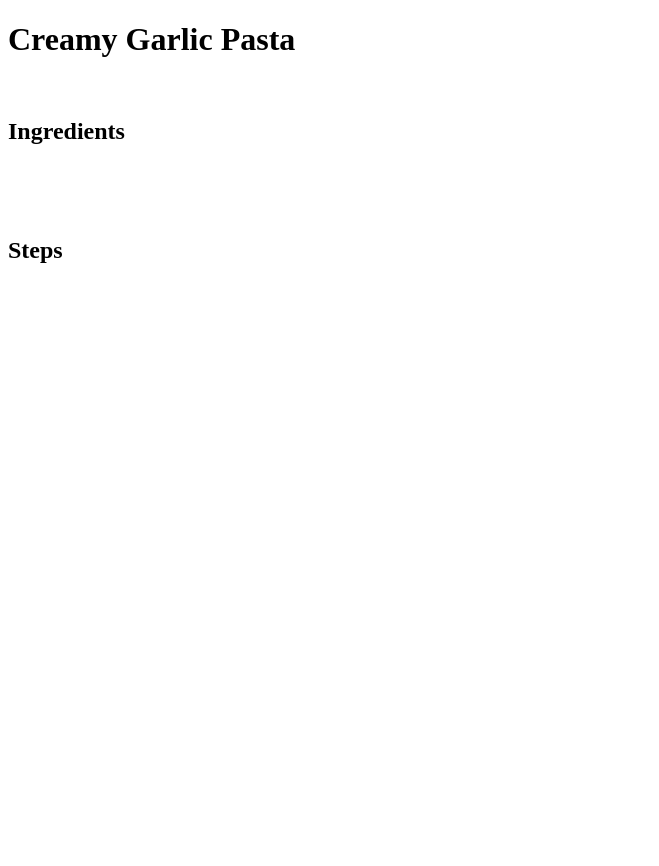
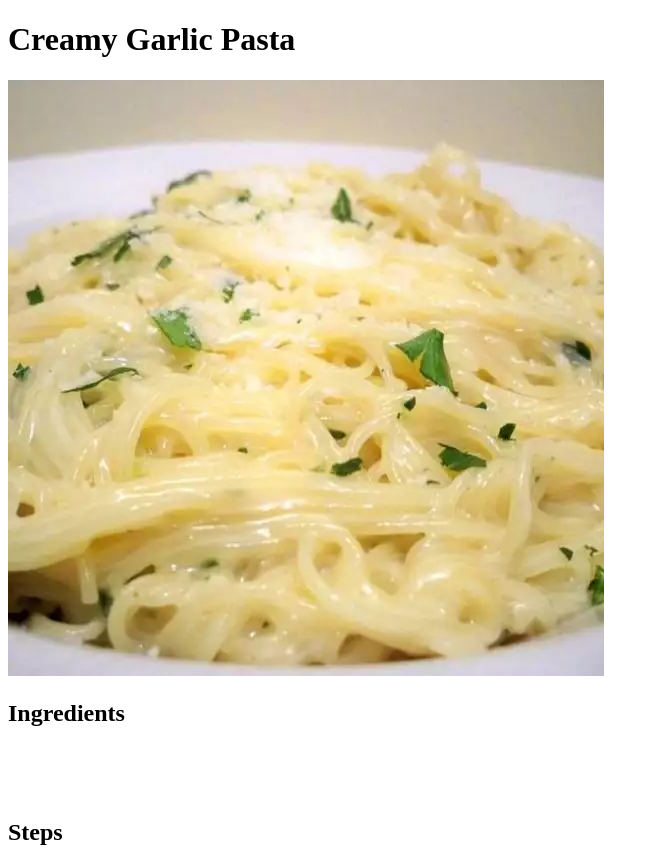
Before and after one commit to GoharKhan11/odin-recipes, a plain HTML site: page creamy-garlic-pasta.html in a window 1280 px wide. Shown: the whole page, without its empty margins (0-659 px from the left). Before the commit the page ends 800 px from the top, so only its background shows below. Drawn offline with Linux system fonts and the light colour scheme.

Commit message:
Add images for new recipe pages
Add images of wilted spinach salad and creamy garlic pasta in their respective webpages, images stored in the images directory.

```diff
--- a/creamy-garlic-pasta.html
+++ b/creamy-garlic-pasta.html
@@ -13,7 +13,7 @@
 
     <h1>Creamy Garlic Pasta</h1>
 
-    <img src="" alt=""/>
+    <img src="./images/creamy-garlic-pasta-image.jpg" alt="A closeup of a bowl of creamy garlic pasta"/>
 
     <h2>Ingredients</h2>
 
```
Also changed, not shown: wilted-spinach-salad.html (+1 -1 lines), images/creamy-garlic-pasta-image.jpg (added), images/wilted-spinach-salad-image.jpg (added).
